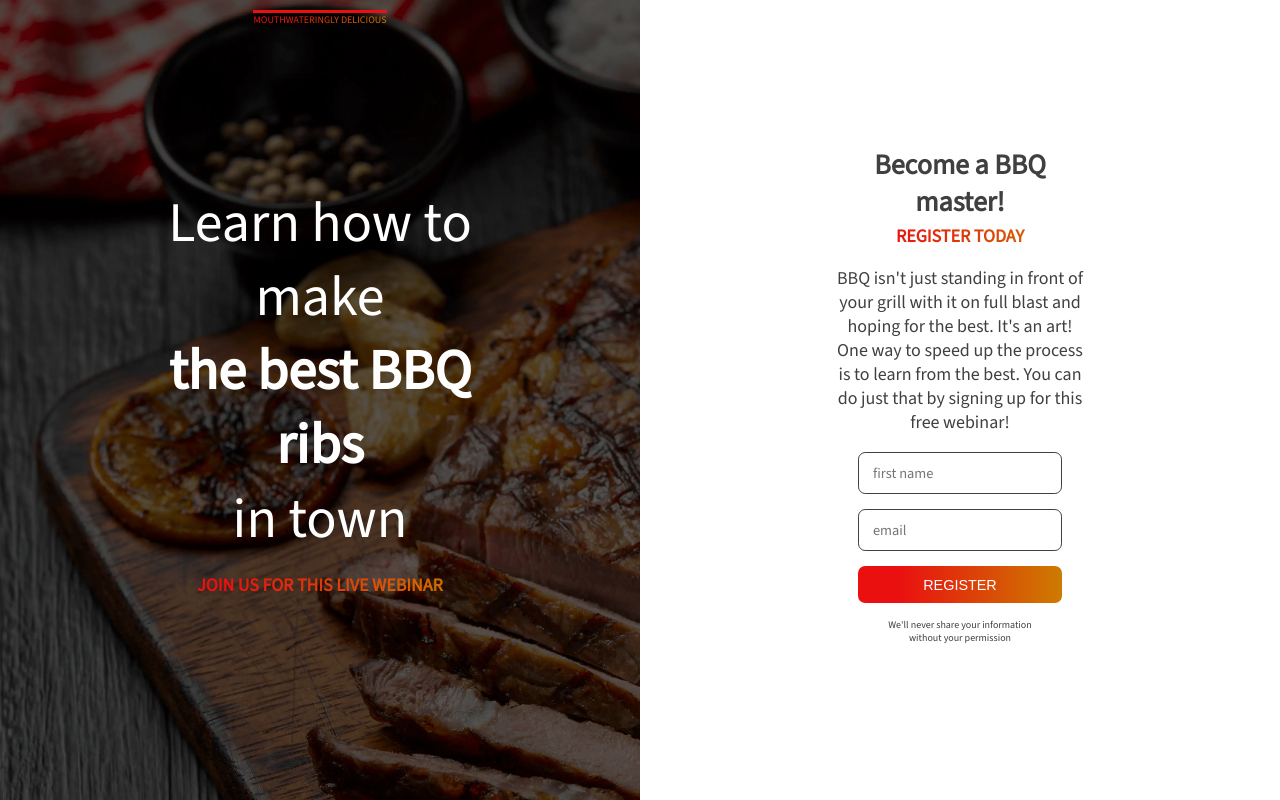
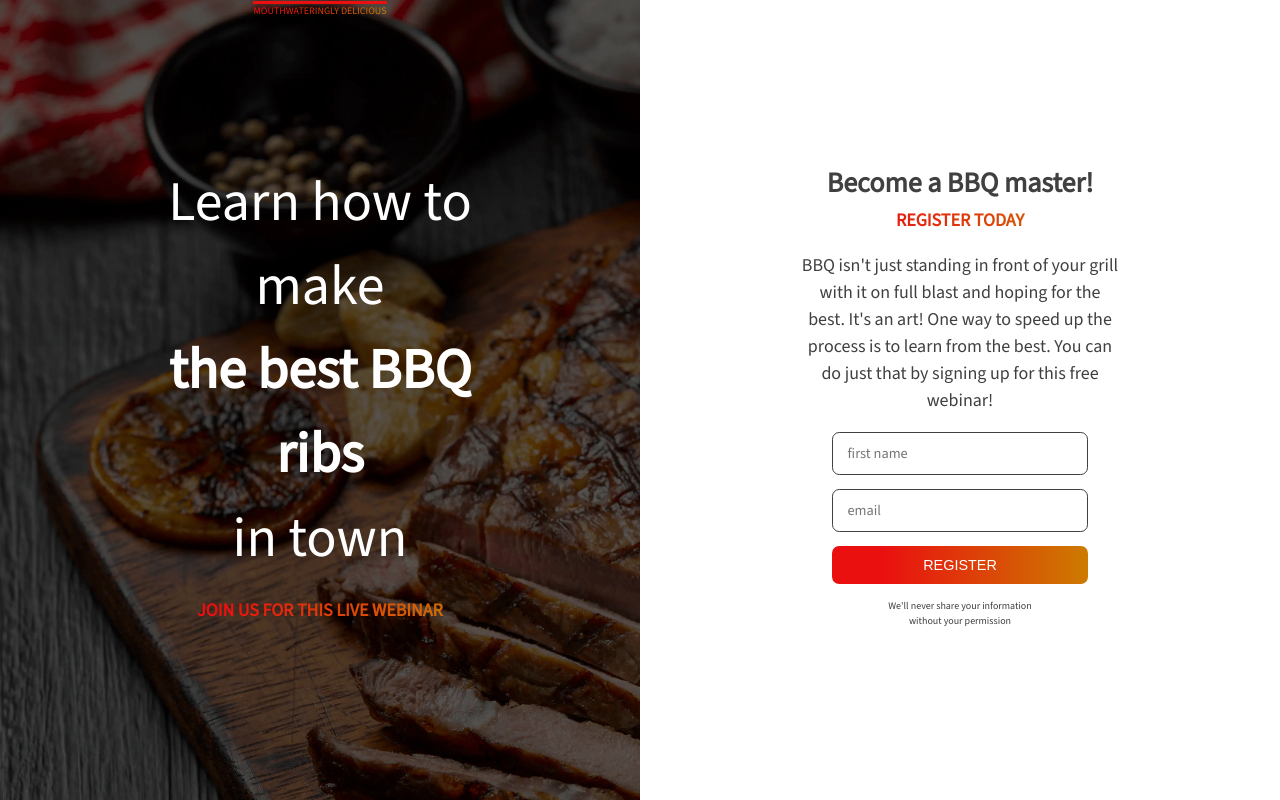
Before and after one commit to cicimarisa/yummy-bbq, a plain HTML site: page index.html in a window 1280 px wide. Drawn offline with nearby package versions, Linux system fonts and the light colour scheme.

Commit message:
Add files via upload

```diff
--- a/index.html
+++ b/index.html
@@ -6,16 +6,18 @@
     <link rel="preconnect" href="https://fonts.googleapis.com">
     <link rel="preconnect" href="https://fonts.gstatic.com" crossorigin>
     <link href="https://fonts.googleapis.com/css2?family=Source+Sans+3:wght@300;400;900&display=swap" rel="stylesheet">
-    <meta name="viewport" content="width=device, initial-scale=1">
+    <meta name="viewport" content="width=device-width, initial-scale=1">
     <link rel="shortcut icon" href="icon.ico">
-    <title>Yummy BBQ</title>
+    <title>Yummy BBQ School</title>
+    <meta name="description" content="This is a page for anyone who is looking for a bbq cooking course">
+
 </head>
 
 <body>
     <main class="d-flex">
         <section class="col-1 section-banner d-flex">
             <div class="container">
-                <h1>Learn how to make<br/><strong>the best BBQ ribs</strong><br/>in town</h1>
+                <h1>Learn how to make<br /><strong>the best BBQ ribs</strong><br />in town</h1>
                 <p class="join-us"><strong>Join us for this live webinar</strong></p>
                 <p class="section-banner-info small"><span class="border-top">Mouthwateringly delicious</span></p>
             </div>
@@ -29,11 +31,12 @@
                     for
                     this free webinar!</p>
                 <form>
-                    <input name="first-name" id="first-name" type="text" class="input" placeholder="first name"/>
-                    <input name="email" id="email" type="email" class="input" placeholder="email"/>
-                    <input class="generic modifier" type="submit" value="register"/>
+                    <input name="first-name" id="first-name" type="text" class="input" placeholder="first name" />
+                    <input name="email" id="email" type="email" class="input" placeholder="email" />
+                    <input class="generic modifier" type="submit" value="register" />
                 </form>
-                <p class="small">We'll never share your information <span class="d-block">without your permission</span></p>
+                <p class="small">We'll never share your information <span class="d-block">without your permission</span>
+                </p>
             </div>
         </section>
     </main>
--- a/styles.css
+++ b/styles.css
@@ -3,6 +3,7 @@ body {
     text-align: center;
     font-size: 1rem;
     margin: 0 auto;
+    line-height: 1.5;
 }
 
 /*------------
@@ -107,7 +108,7 @@ section.d-flex {
     }
 
     .section-info .container {
-        width: 40%;
+        width: 50%;
     }
 
     .d-flex {
@@ -131,11 +132,12 @@ section.d-flex {
     position: relative;
 }
 
-.section-banner-info {
+.section-banner-info.small{
     position: absolute;
     top: 3px;
     left: 0;
     right: 0;
+    margin: 0;
 }
 
 /*------------
```
